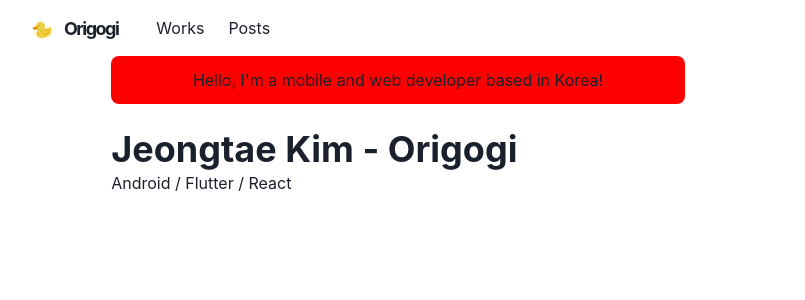
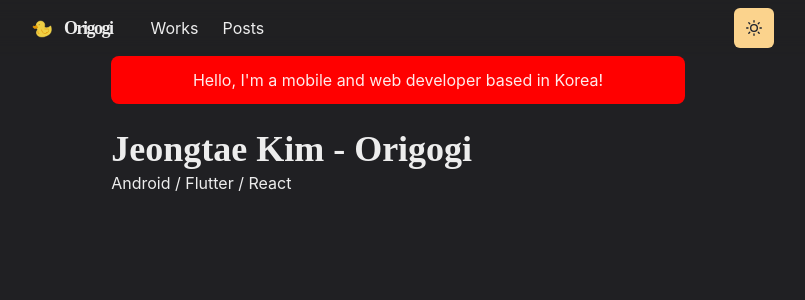
Before and after one commit to Origogi/origogi-homepage, a Next.js app: page / in a window 1280 px wide. Shown: the top 300 px of the page, without its empty margins (242-1047 px from the left). Built offline with nearby package versions, Linux system fonts and the light colour scheme.

Commit message:
Change theme

```diff
--- a/components/navbar.js
+++ b/components/navbar.js
@@ -16,6 +16,7 @@
 } from '@chakra-ui/react'
 
 import { HamburgerIcon } from '@chakra-ui/icons'
+import ThemeToggleButton from './theme-toggle-button'
 
 const LinkItem = ({ href, path, children }) => {
   const active = path == href
@@ -76,6 +77,8 @@
           </LinkItem>
         </Stack>
         <Box flex={1} align="right">
+
+          < ThemeToggleButton />
           <Box ml={2} display={{ base: 'inline-block', md: 'none' }}>
             <Menu>
               <MenuButton
--- /dev/null
+++ b/components/theme-toggle-button.js
@@ -0,0 +1,17 @@
+import { IconButton, useColorMode, useColorModeValue } from '@chakra-ui/react'
+import { SunIcon, MoonIcon } from '@chakra-ui/icons'
+
+const ThemeToggleButton = () => {
+  const { toggleColorMode } = useColorMode()
+
+  return (
+    <IconButton
+      aria-label="Toggle theme"
+      colorScheme={useColorModeValue('purple', 'orange')}
+      icon={useColorModeValue(<MoonIcon />, <SunIcon />)}
+      onClick={toggleColorMode}
+    ></IconButton>
+  )
+}
+
+export default ThemeToggleButton
--- /dev/null
+++ b/lib/theme.js
@@ -0,0 +1,48 @@
+import { extendTheme } from '@chakra-ui/react'
+import { mode } from '@chakra-ui/theme-tools'
+
+const styles = {
+  global: props => ({
+    body: {
+      bg: mode('#f0e7db', '#202023')(props),
+    },
+  }),
+}
+
+const components = {
+  Heading: {
+    variants: {
+      'section-title': {
+        textDecoration: 'underline',
+        fontSize: 20,
+        textUnderlineOffset: 6,
+        textDecorationColor: '#525252',
+        textDecorationThickness: 4,
+        marginTop: 3,
+        marginBottom: 4,
+      },
+    },
+  },
+  Link: {
+    baseStyle: props => ({
+      color: mode('#3d7aed', '#ff63c3')(props),
+      textUnderlineOffset: 3,
+    }),
+  },
+}
+
+const fonts = {
+  heading: "'M PLUS Rounded 1c'",
+}
+
+const colors = {
+  grassTeal: '#88ccca',
+}
+
+const config = {
+  initialColorMode: 'dark',
+  useSystemColorMode: false,
+}
+
+const theme = extendTheme({ config, styles, components, fonts, colors })
+export default theme
--- a/pages/_app.js
+++ b/pages/_app.js
@@ -1,9 +1,10 @@
 import { ChakraProvider } from '@chakra-ui/react'
 import Layout from '../components/layout/main'
+import theme from '../lib/theme'
 
 const Website = ({ Component, pageProps, router }) => {
   return (
-    <ChakraProvider>
+    <ChakraProvider theme={theme}>
       <Layout router={router}>
         <Component {...pageProps} key={router.route} />
       </Layout>
--- /dev/null
+++ b/pages/_document.js
@@ -0,0 +1,19 @@
+import { ColorModeScript } from '@chakra-ui/react'
+
+import NextDocument, { Html, Head, Main, NextScript } from 'next/document'
+import theme from '../lib/theme'
+
+export default class Document extends NextDocument {
+  render() {
+    return (
+      <Html lang="en">
+        <Head />
+        <body>
+          <ColorModeScript initialColorMode={theme.config.initialColorMode} />
+          <Main />
+          <NextScript />
+        </body>
+      </Html>
+    )
+  }
+}
```
